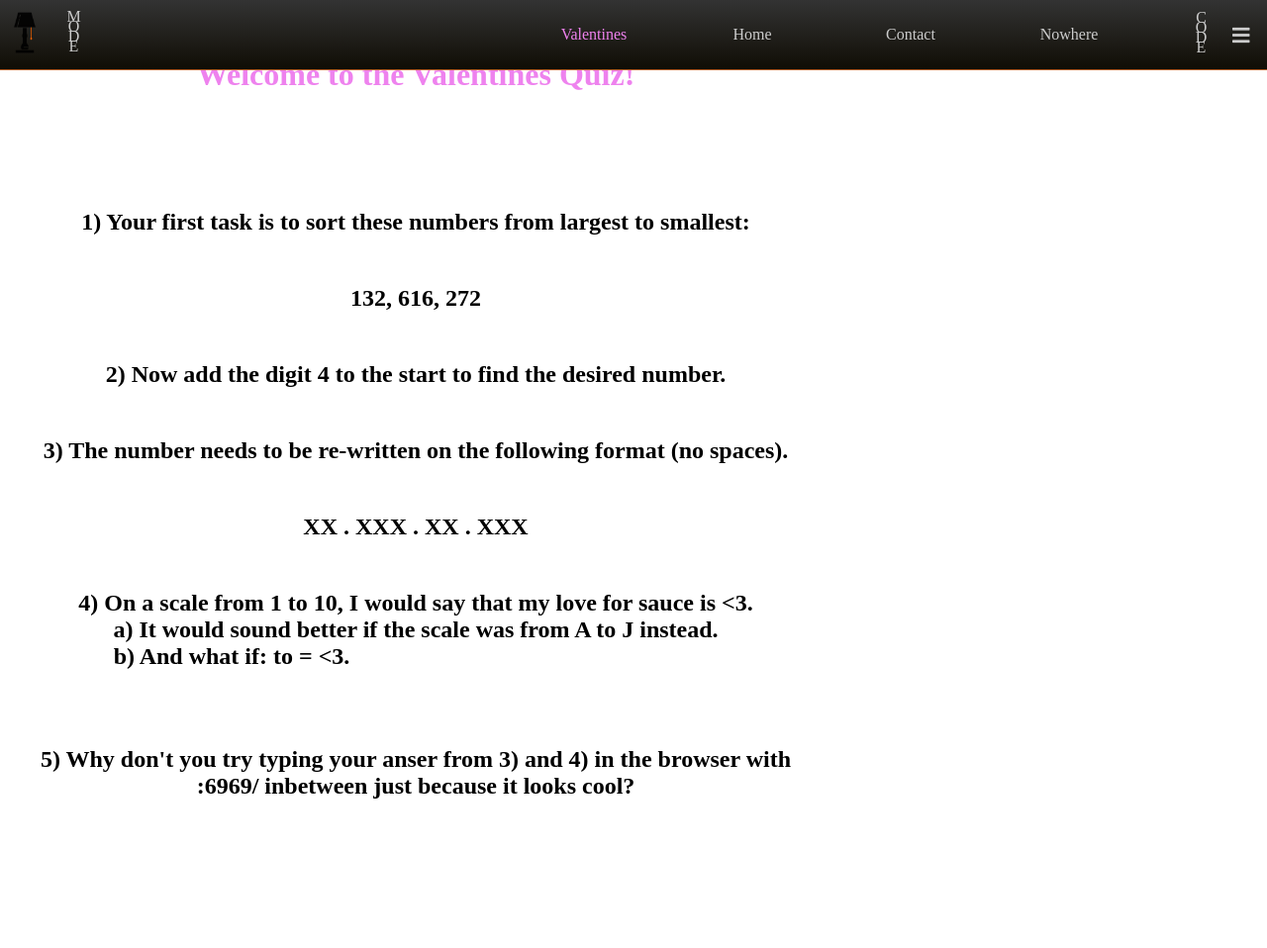
After one commit to Anton-Ca/WebDev, a Django app: page /jess_quiz/ in a window 1280 px wide. The commit adds this page. Shown: the whole page at 99% size. Run offline with Django 4.2, Linux system fonts and the light colour scheme.

Commit message:
Valentines Jess

```diff
--- /dev/null
+++ b/Django/src/jess/templates/jess_quiz.html
@@ -0,0 +1,44 @@
+{% extends "base.html" %}
+
+{% block base %}
+{% load static %}
+
+<body>
+
+<div style="text-align: center;">
+    <br> </br>
+    <h1 style="color: violet;"> Welcome to the Valentines Quiz! <h1>
+    <br> </br>
+    <h2> 1) Your first task is to sort these numbers from largest to smallest: <h2>
+    132, 616, 272
+
+    <h2> 2) Now add the digit 4 to the start to find the desired number. <h2>
+    <h2> 3) The number needs to be re-written on the following format (no spaces). <h2>
+    XX . XXX . XX . XXX
+    <h2> 4) On a scale from 1 to 10, I would say that my love for sauce is &lt;3.
+        <br> a) It would sound better if the scale was from A to J instead.
+        <br> b) And what if: to = &lt;3. &nbsp; &nbsp; &nbsp; &nbsp; &nbsp; &nbsp; &nbsp; &nbsp; &nbsp; &nbsp; &nbsp; &nbsp; &nbsp; &nbsp; &nbsp; &nbsp; &nbsp; &nbsp; &nbsp; &nbsp; &nbsp; &nbsp; &nbsp; &nbsp; &nbsp; &nbsp; &nbsp; &nbsp; &nbsp; &nbsp; &nbsp;
+        </br>
+        </br>
+    </h2>
+    <h2> 5) Why don't you try typing your anser from 3) and 4) in the browser with :6969/ inbetween just because it looks cool? <h2>
+</div>
+
+<style>
+    body {
+        margin-bottom: 150px;
+    }
+    h2 {
+        margin-bottom: 50px;
+    }
+    @media screen and (max-width: 980px) {
+        body {
+            margin-bottom: 570px;
+        }
+    }
+
+</style>
+
+</body>
+
+{% endblock %}
--- a/Django/src/jess/views.py
+++ b/Django/src/jess/views.py
@@ -4,3 +4,13 @@ from django.shortcuts import render
 def jess_view(request, *args, **kwargs):
     """ Jess page. """
     return render(request, "jess.html", {})
+
+
+def jess_heart(request, *args, **kwargs):
+    """ Jess valentines solution/reward page. """
+    return render(request, "jess_heart.html", {})
+
+
+def jess_quiz(request, *args, **kwargs):
+    """ Jess valentines quiz page. """
+    return render(request, "jess_quiz.html", {})
--- a/Django/src/templates/navbar.html
+++ b/Django/src/templates/navbar.html
@@ -4,6 +4,7 @@
     </div>
     <div class="nav-menu">
         <div><a style="margin-left: 60px; color: transparent;"  href="/jess">Jess</a></div>
+        <div><a style="margin-left: 60px; color: violet;"  href="/jess_quiz">Valentines</a></div>
         <div><a style="margin-left: 60px;" href="/home">Home</a></div>
         <div><a style="margin-left: 60px;" href="/contact">Contact</a></div>
         <div><a style="margin-left: 60px;" href="">Nowhere</a></div>
@@ -15,6 +16,7 @@
             <div><a style="" href="/home">Home</a></div>
             <div><a style="" href="/contact">Contact</a></div>
             <div><a style="" href="">Nowhere</a></div>
+            <div><a href="/jess_quiz">Valentines</a></div>
         </div>
     </div>
     <div class="large-burger">
@@ -24,6 +26,7 @@
             <div><a href="/coming-soon" style="">Proj 1</a></div>
             <div><a href="/coming-soon">Proj 2</a></div>
             <div><a href="/jess">Proj 3</a></div>
+            <div><a style="color: violet;" href="/jess_quiz">Valentines</a></div>
     </div>
     </div>
 </nav>
--- a/Django/src/trydjango/urls.py
+++ b/Django/src/trydjango/urls.py
@@ -19,7 +19,7 @@ from django.urls import path
 # Own
 from homepage.views import home_view
 from contact.views import contact_view
-from jess.views import jess_view
+from jess.views import jess_view, jess_heart, jess_quiz
 from comingSoon.views import coming_soon_view
 from todo.views import todo_view
 
@@ -28,6 +28,9 @@ urlpatterns = [
     path("home/", home_view, name='home'),
     path("contact/", contact_view, name='contact'),
     path("jess/", jess_view, name='jess'),
+    path("a<3j/", jess_heart, name='anton<3jess'),
+    path("A<3J/", jess_heart, name='anton<3jess'),
+    path("jess_quiz/", jess_quiz, name='quiz'),
     path("coming-soon/", coming_soon_view, name='coming-soon'),
     path("todo/", todo_view, name='todo'),
     path("admin/", admin.site.urls),
```
Also changed, not shown: Django/src/jess/templates/jess_heart.html (added, +32 -0 lines), Django/src/static/images/valentines_card.png (added).
